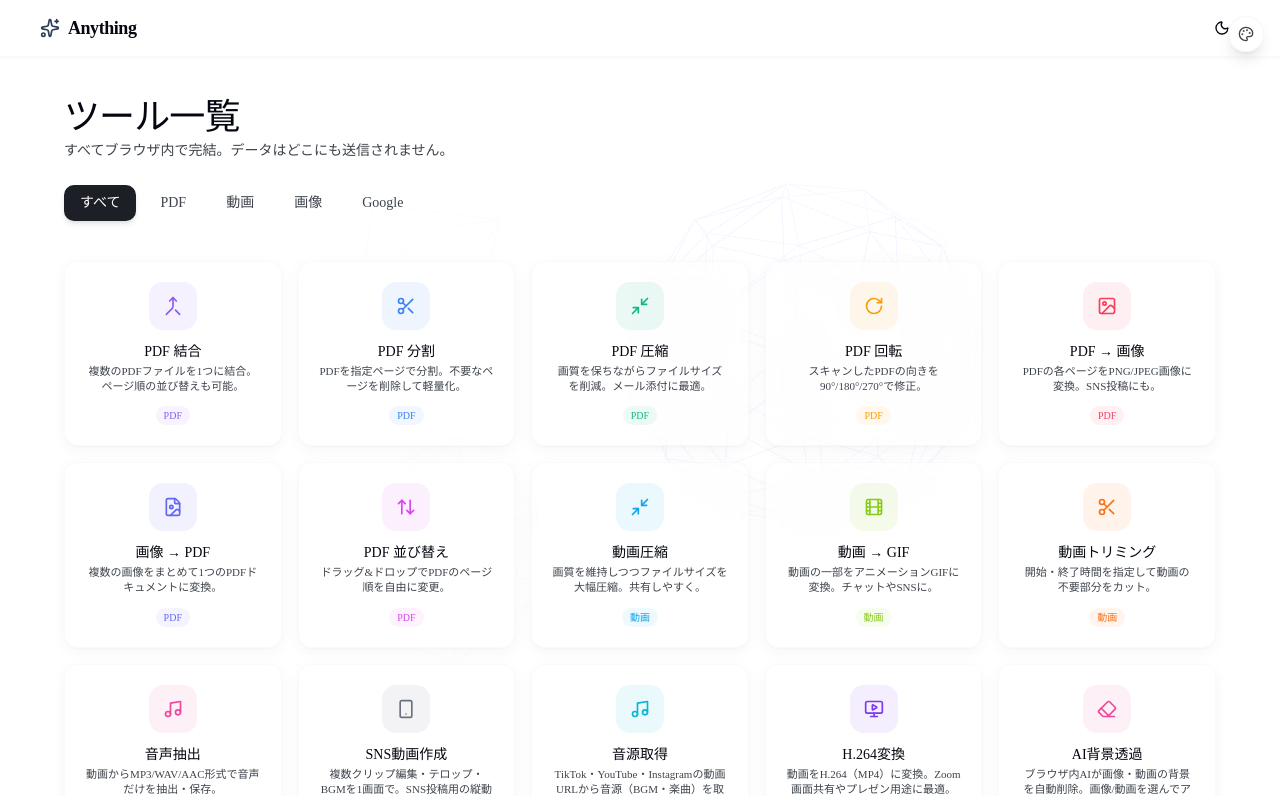
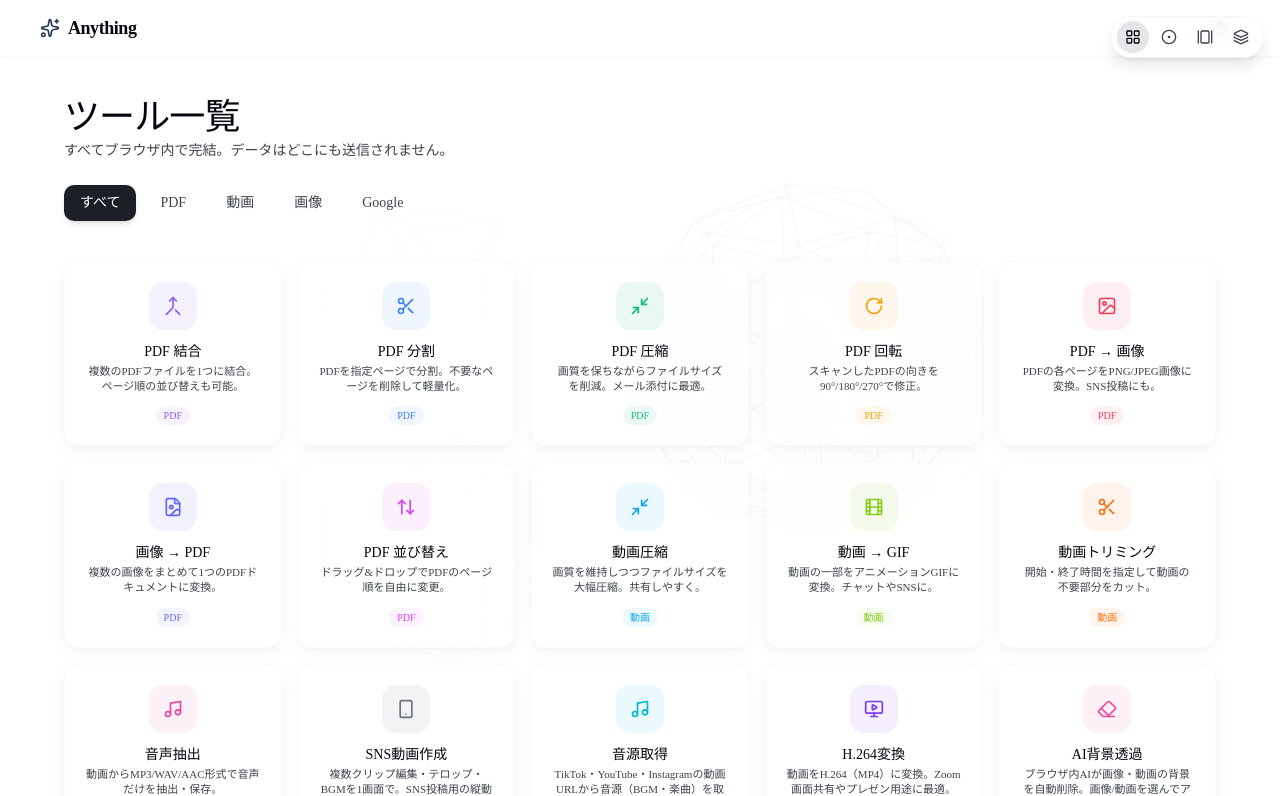
Before and after one commit to tatsuabe69/Freeweb, a Next.js app in the folder app/: page / in a window 1280 px wide. Shown: the top 796 px of the page. Built offline with nearby package versions, Linux system fonts and the light colour scheme.

Commit message:
feat: replace dropdown design switcher with horizontal icon bar
Each design gets a distinct icon (LayoutGrid, CircleDot,
GalleryHorizontal, Layers). Clicking an icon switches directly
without a dropdown menu.

https://claude.ai/code/session_01Cj2KBo11W3LQoraNNFnkHv

```diff
--- a/app/src/app/page.tsx
+++ b/app/src/app/page.tsx
@@ -2,7 +2,7 @@
 
 import { useState, useEffect } from "react";
 import dynamic from "next/dynamic";
-import { Palette } from "lucide-react";
+import { LayoutGrid, CircleDot, GalleryHorizontal, Layers } from "lucide-react";
 
 /* Lazy-load each design to avoid bundling all at once */
 const DesignDial = dynamic(() => import("@/components/designs/DesignDial"), { ssr: false });
@@ -12,17 +12,16 @@ const DesignTile = dynamic(() => import("@/components/designs/DesignTile"), { ss
 const WireframeBg = dynamic(() => import("@/components/wireframe-bg").then((m) => ({ default: m.WireframeBg })), { ssr: false });
 
 const DESIGNS = [
-  { id: "tile",      label: "Tile",      component: DesignTile },
-  { id: "dial",      label: "Dial",      component: DesignDial },
-  { id: "carousel",  label: "Carousel",  component: DesignCarousel },
-  { id: "karuta",    label: "Karuta",    component: DesignKaruta },
+  { id: "tile",      label: "Tile",      icon: LayoutGrid,          component: DesignTile },
+  { id: "dial",      label: "Dial",      icon: CircleDot,           component: DesignDial },
+  { id: "carousel",  label: "Carousel",  icon: GalleryHorizontal,   component: DesignCarousel },
+  { id: "karuta",    label: "Karuta",    icon: Layers,              component: DesignKaruta },
 ] as const;
 
 const STORAGE_KEY = "freeweb-design";
 
 export default function HomePage() {
   const [designId, setDesignId] = useState("tile");
-  const [open, setOpen] = useState(false);
 
   useEffect(() => {
     const saved = localStorage.getItem(STORAGE_KEY);
@@ -34,7 +33,6 @@ export default function HomePage() {
   const handleChange = (id: string) => {
     setDesignId(id);
     localStorage.setItem(STORAGE_KEY, id);
-    setOpen(false);
   };
 
   const design = DESIGNS.find((d) => d.id === designId) ?? DESIGNS[0];
@@ -45,32 +43,26 @@ export default function HomePage() {
       <WireframeBg />
       <DesignComponent />
 
-      {/* Design switcher — top right */}
-      <div className="fixed top-4 right-4 z-50">
-        {open && (
-          <div className="absolute top-12 right-0 bg-background/95 backdrop-blur-md border border-border/50 rounded-xl shadow-xl p-1.5 flex flex-col gap-0.5 min-w-[130px] animate-in fade-in slide-in-from-top-2 duration-200">
-            {DESIGNS.map((d) => (
+      {/* Design switcher — top right, horizontal icons */}
+      <div className="fixed top-4 right-4 z-50 flex gap-1 bg-background/80 backdrop-blur-sm border border-border/50 rounded-full px-1.5 py-1 shadow-lg">
+        {DESIGNS.map((d) => {
+          const Icon = d.icon;
+          const active = designId === d.id;
+          return (
             <button
               key={d.id}
               onClick={() => handleChange(d.id)}
-                className={`px-3 py-2 rounded-lg text-xs font-medium text-left transition-all ${
-                  designId === d.id
+              className={`w-8 h-8 rounded-full flex items-center justify-center transition-all ${
+                active
                   ? "bg-foreground/10 text-foreground"
                   : "text-muted-foreground hover:text-foreground hover:bg-muted/40"
               }`}
+              title={d.label}
             >
-                {d.label}
+              <Icon className="h-4 w-4" />
             </button>
-            ))}
-          </div>
-        )}
-        <button
-          onClick={() => setOpen(!open)}
-          className="w-9 h-9 rounded-full bg-background/80 backdrop-blur-sm border border-border/50 flex items-center justify-center hover:bg-muted/50 transition-all shadow-lg"
-          title="デザイン切替"
-        >
-          <Palette className="h-4 w-4 text-muted-foreground" />
-        </button>
+          );
+        })}
       </div>
     </div>
   );
```
Lines whose indentation alone changed are shown as unchanged.
